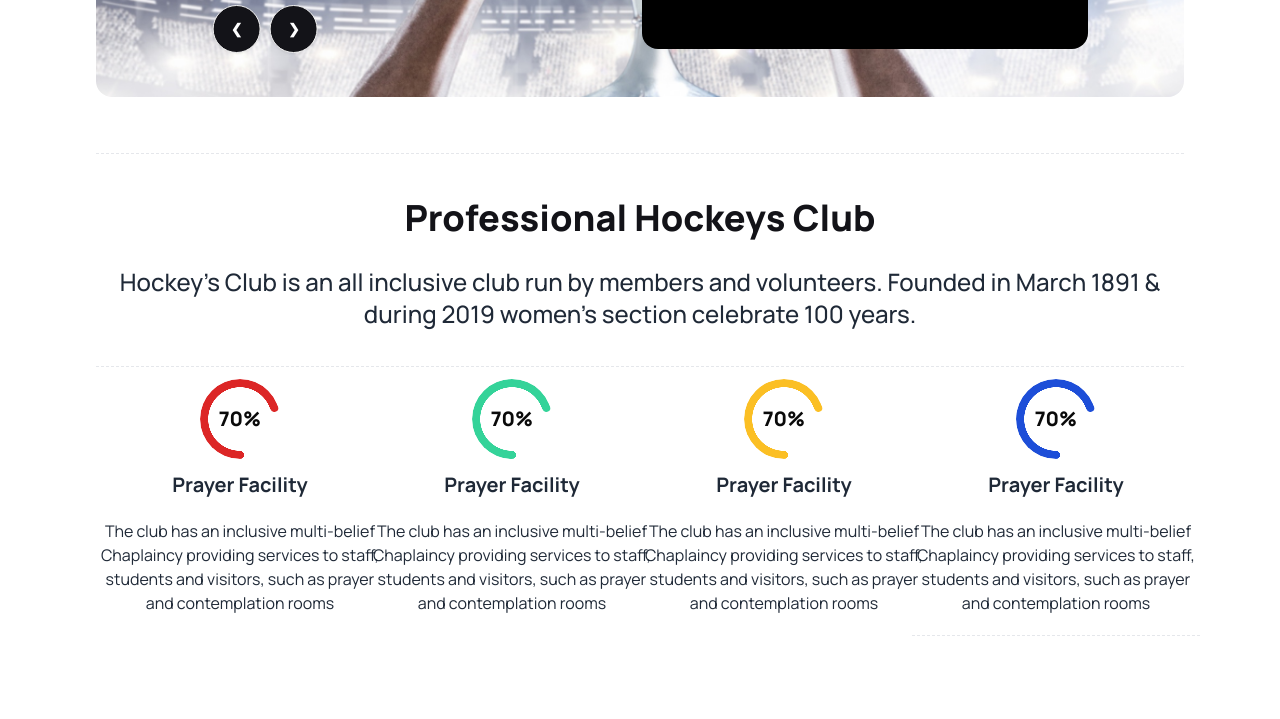
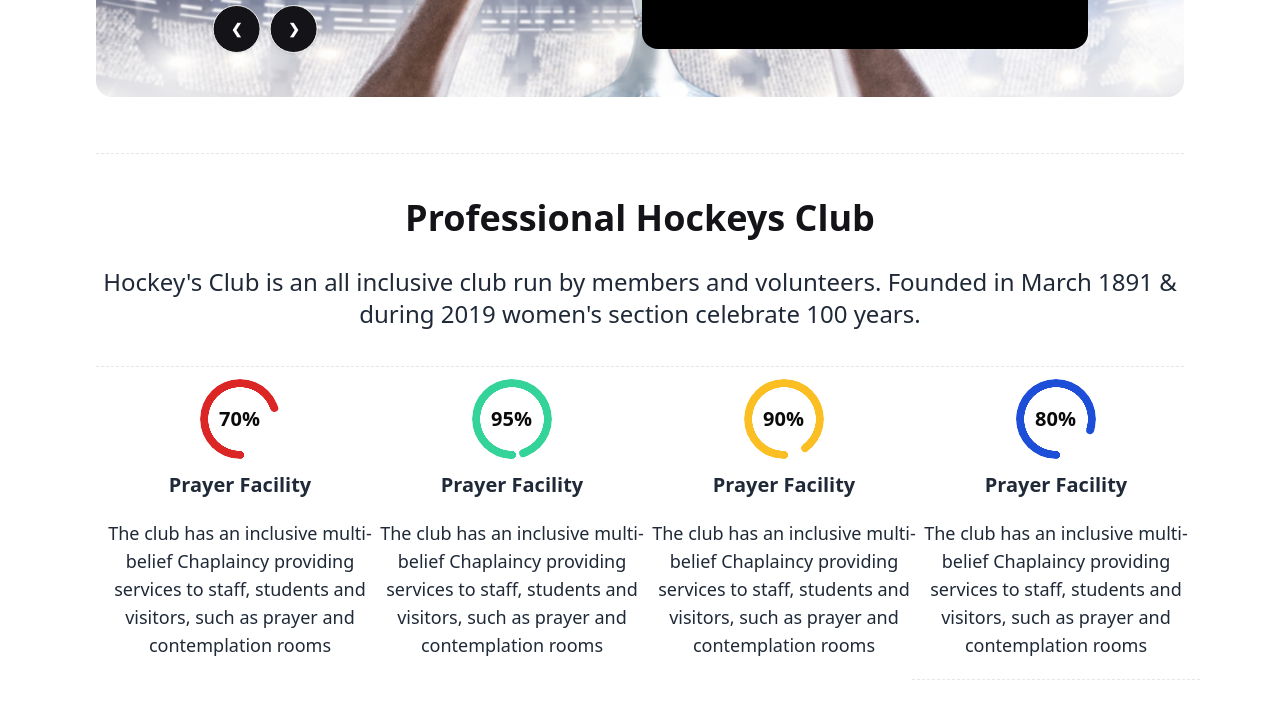
Before and after one commit to AsifaJahanSafa/assignment-3, a plain HTML site: page index.html in a window 1280 px wide. Shown: the part 527-1246 px from the top of the page. Before the commit the page ends 1215 px from the top, so only its background shows below. Drawn offline with nearby package versions, Linux system fonts and the light colour scheme.

Commit message:
added the Professional section edited version

```diff
--- a/index.html
+++ b/index.html
@@ -109,45 +109,43 @@
           </p>
         </div>
         </div>
+        <hr class="border-dashed mt-14  ">
+      </section>
 
+     </header>
+    <main>
 
-        <hr class="border-dashed mt-14  ">
-       </section>
+      <section class="container mx-auto px-8 lg:px-24 my-8" >
 
-       <section class="container mx-auto px-8 lg:px-24 my-8" >
         <div class="text-center pb-5  ">
           <h2 class="text-2xl lg:text-4xl font-extrabold text-[#131318;] py-3 	">Professional Hockeys Club</h2>
-          <p class="text-lg lg:text-2xl font-medium text-[rgba(19, 19, 24, 0.60);] py-4 ">Hockey's Club is an all inclusive club run by members and volunteers. Founded in March 1891 & during 2019 women's section celebrate 100 years.</p>
+          <p class="text-lg lg:text-2xl font-medium text-[rgba(19, 19, 24, 0.60)] py-4 ">Hockey's Club is an all inclusive club run by members and volunteers. Founded in March 1891 & during 2019 women's section celebrate 100 years.</p>
         </div>
         <hr class="border-dashed mt-18 ">
         <div class="grid grid-cols-1  w-full content-center flex  lg:grid-cols-4 gap-y-18 ">
           <div class="lg:w-72 text-center pt-3">
             <div class="rotate-180 text-red-600 radial-progress justify-center	" style="--value:70; " role="progressbar "><span class="rotate-180 text-neutral-950 text-xl font-black">70%</span></div>
             <h2 class=" text-xl pt-3 pb-5 font-bold">Prayer Facility</h2>
-            <p>The club has an inclusive multi-belief Chaplaincy providing services to staff, students and visitors, such as prayer and contemplation rooms</p>
+            <p class="text-lg">The club has an inclusive multi-belief Chaplaincy providing services to staff, students and visitors, such as prayer and contemplation rooms</p>
           </div>
           <div class="lg:w-72 text-center pt-3">
-            <div class="rotate-180 text-emerald-400 radial-progress justify-center	" style="--value:70; " role="progressbar "><span class="rotate-180 text-neutral-950 text-xl font-black">70%</span></div>
+            <div class="rotate-180 text-emerald-400 radial-progress justify-center	" style="--value:95; " role="progressbar "><span class="rotate-180 text-neutral-950 text-xl font-black">95%</span></div>
             <h2 class=" text-xl pt-3 pb-5 font-bold">Prayer Facility</h2>
-            <p>The club has an inclusive multi-belief Chaplaincy providing services to staff, students and visitors, such as prayer and contemplation rooms</p>
+            <p class="text-lg">The club has an inclusive multi-belief Chaplaincy providing services to staff, students and visitors, such as prayer and contemplation rooms</p>
           </div>
           <div class="lg:w-72 text-center pt-3">
-            <div class="rotate-180 text-amber-400 radial-progress justify-center	" style="--value:70; " role="progressbar "><span class="rotate-180 text-neutral-950 text-xl font-black">70%</span></div>
+            <div class="rotate-180 text-amber-400 radial-progress justify-center	" style="--value:90; " role="progressbar "><span class="rotate-180 text-neutral-950 text-xl font-black">90%</span></div>
             <h2 class=" text-xl pt-3 pb-5 font-bold">Prayer Facility</h2>
-            <p>The club has an inclusive multi-belief Chaplaincy providing services to staff, students and visitors, such as prayer and contemplation rooms</p>
+            <p class="text-lg">The club has an inclusive multi-belief Chaplaincy providing services to staff, students and visitors, such as prayer and contemplation rooms</p>
           </div>
           <div class="lg:w-72 text-center pt-3">
-            <div class="rotate-180 text-blue-700 radial-progress justify-center	" style="--value:70; " role="progressbar "><span class="rotate-180 text-neutral-950 text-xl font-black">70%</span></div>
+            <div class="rotate-180 text-blue-700 radial-progress justify-center	" style="--value:80; " role="progressbar "><span class="rotate-180 text-neutral-950 text-xl font-black">80%</span></div>
             <h2 class=" text-xl pt-3 pb-5 font-bold">Prayer Facility</h2>
-            <p>The club has an inclusive multi-belief Chaplaincy providing services to staff, students and visitors, such as prayer and contemplation rooms</p>
+            <p class="text-lg">The club has an inclusive multi-belief Chaplaincy providing services to staff, students and visitors, such as prayer and contemplation rooms</p>
             <hr class="border-dashed my-5">
           </div>
         </div>
       </section>
-
-    </header>
-    <main>
-
     </main>
     <footer></footer>
 </body>
```
